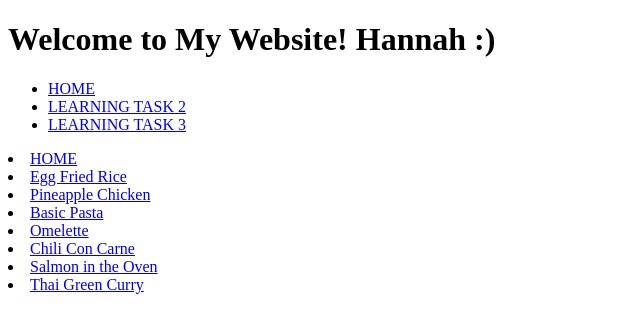
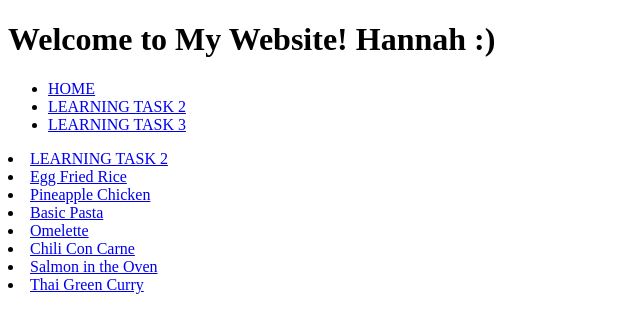
Before and after one commit to Hunnuh18/learningtask, a PHP site: page / in a window 1280 px wide. Shown: the top 333 px of the page, without its empty margins (0-640 px from the left). Run offline with PHP 8.4, Linux system fonts and the light colour scheme.

Commit message:
Update index.php

```diff
--- a/index.php
+++ b/index.php
@@ -9,7 +9,7 @@
             <li><a href="/LT3/index.html">LEARNING TASK 3</a></li>
        </ul>
        </body>
-    <li><a href="index.php" target="_blank"> HOME </a></li>
+    <li><a href="index.php" target="_blank"> LEARNING TASK 2 </a></li>
     <li><a href="Egg Fried Rice.html" target= "_blank"> Egg Fried Rice </a> </li>
     <li><a href="Pineapple Chicken.html" target= "_blank"> Pineapple Chicken </a> </li>
     <li><a href="Basic Pasta.html" target= "_blank"> Basic Pasta </a> </li>
```
